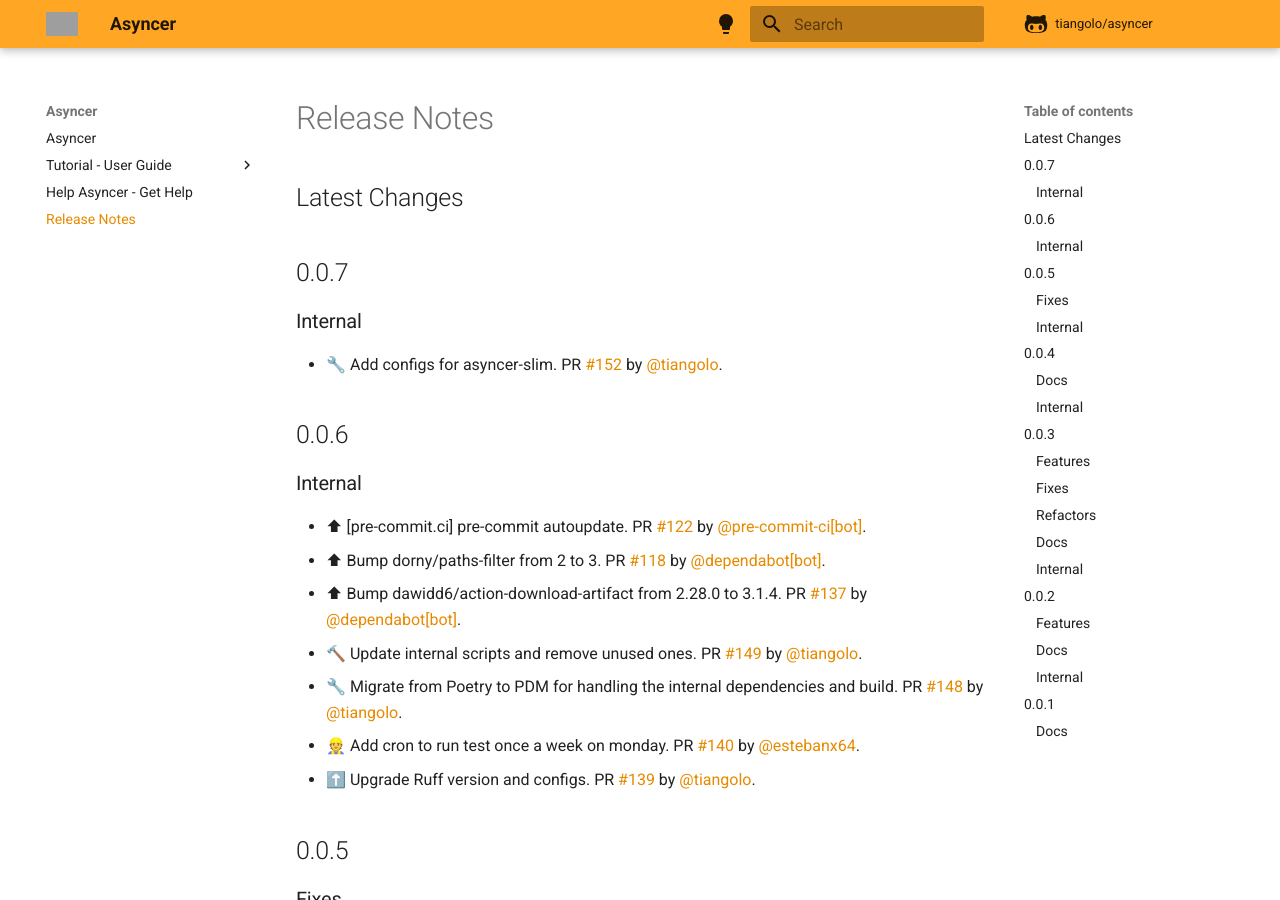
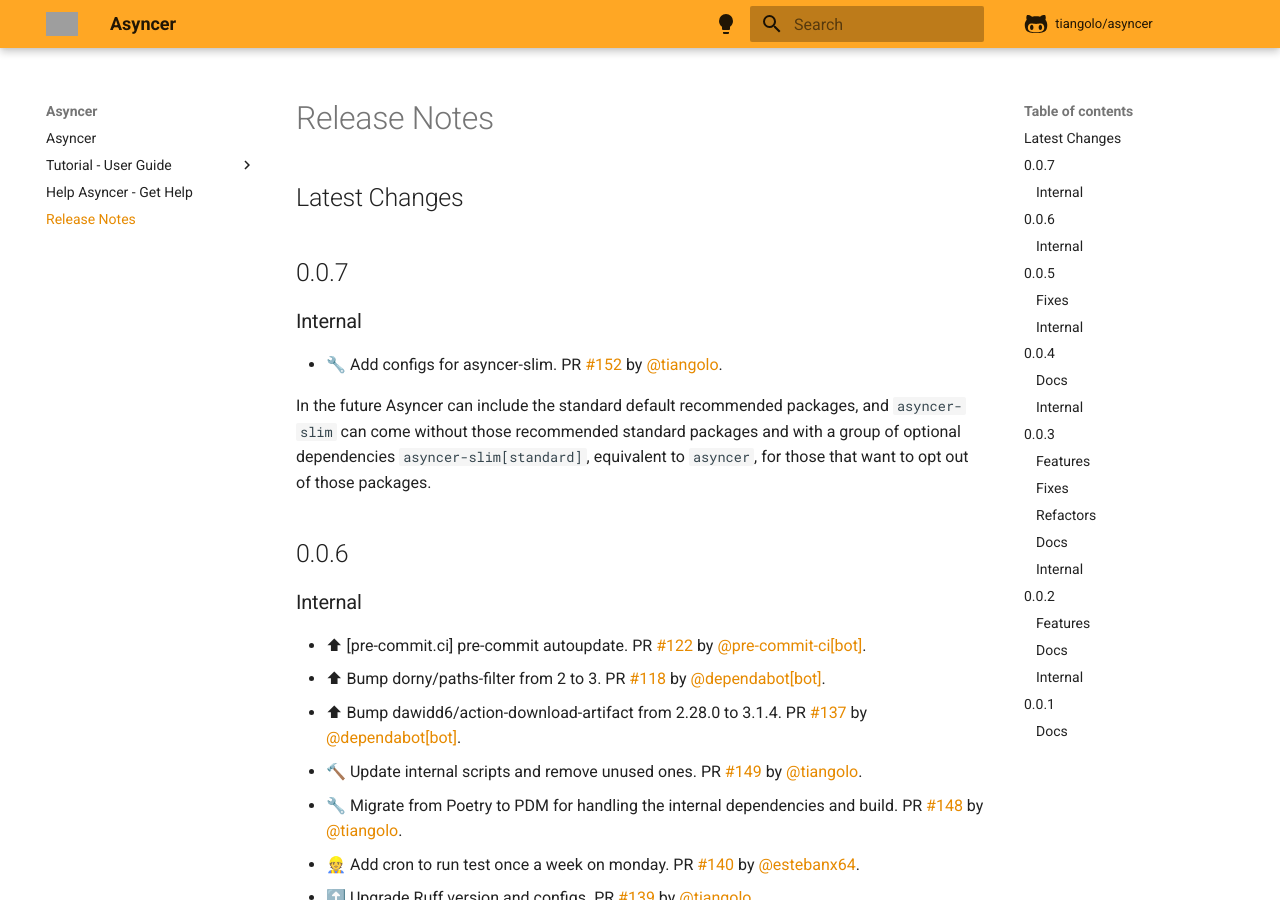
Before and after one commit to fastapi/asyncer, an MkDocs documentation site: the page built from docs/release-notes.md, in a window 1280 px wide and 900 px high. Built offline with MkDocs 1.6.1 and Material for MkDocs 9.7.7, drawn with Linux system fonts in a browser that asks for light colours; comment, search, counter and statistics services are not loaded; grey boxes are pictures that could not be loaded.

Commit message:
📝 Update release notes

```diff
--- a/docs/release-notes.md
+++ b/docs/release-notes.md
@@ -7,6 +7,8 @@
 ### Internal
 
 * 🔧 Add configs for asyncer-slim. PR [#152](https://github.com/tiangolo/asyncer/pull/152) by [@tiangolo](https://github.com/tiangolo).
+
+In the future Asyncer can include the standard default recommended packages, and `asyncer-slim` can come without those recommended standard packages and with a group of optional dependencies `asyncer-slim[standard]`, equivalent to `asyncer`, for those that want to opt out of those packages.
 
 ## 0.0.6
 
```
